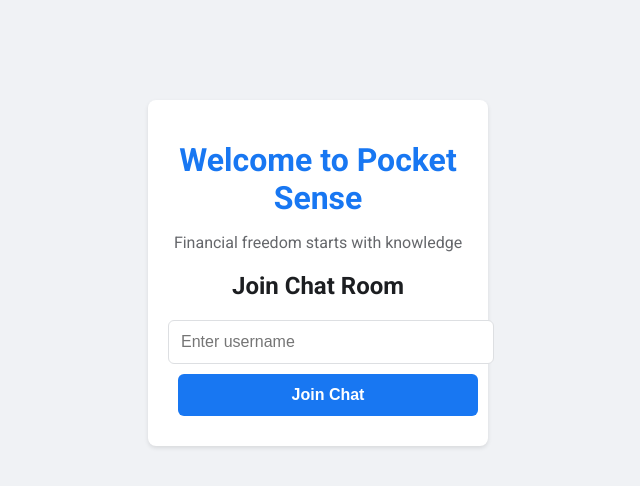
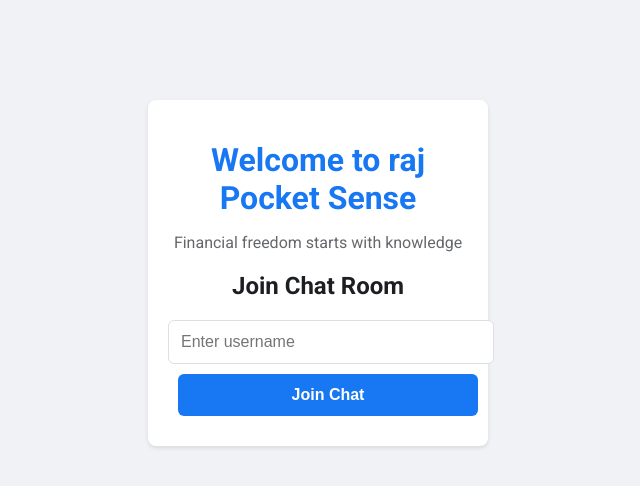
Before and after one commit to Rajkishore08/Chat_ROOM, a website: page public/index.html in a window 1280 px wide. Shown: the whole page, without its empty margins (322-962 px from the left). Drawn offline with nearby package versions, Linux system fonts and the light colour scheme; no server answers.

Commit message:
Update index.html

```diff
--- a/public/index.html
+++ b/public/index.html
@@ -9,7 +9,7 @@
 </head>
 <body>
     <div id="login">
-        <h1>Welcome to Pocket Sense</h1>
+        <h1>Welcome to raj Pocket Sense</h1>
         <p>Financial freedom starts with knowledge</p>
         <h2>Join Chat Room</h2>
         <input type="text" id="username" placeholder="Enter username">
```
